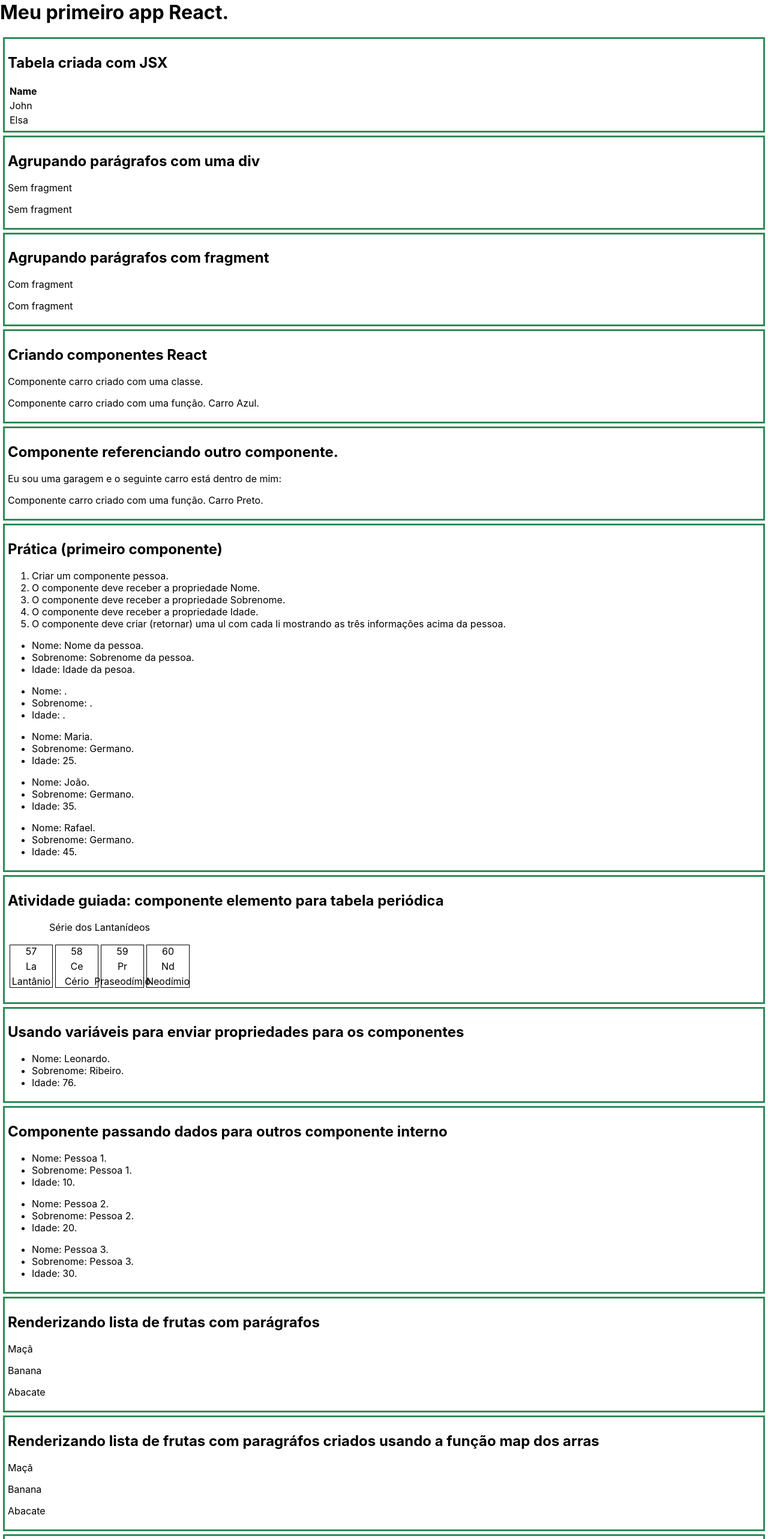
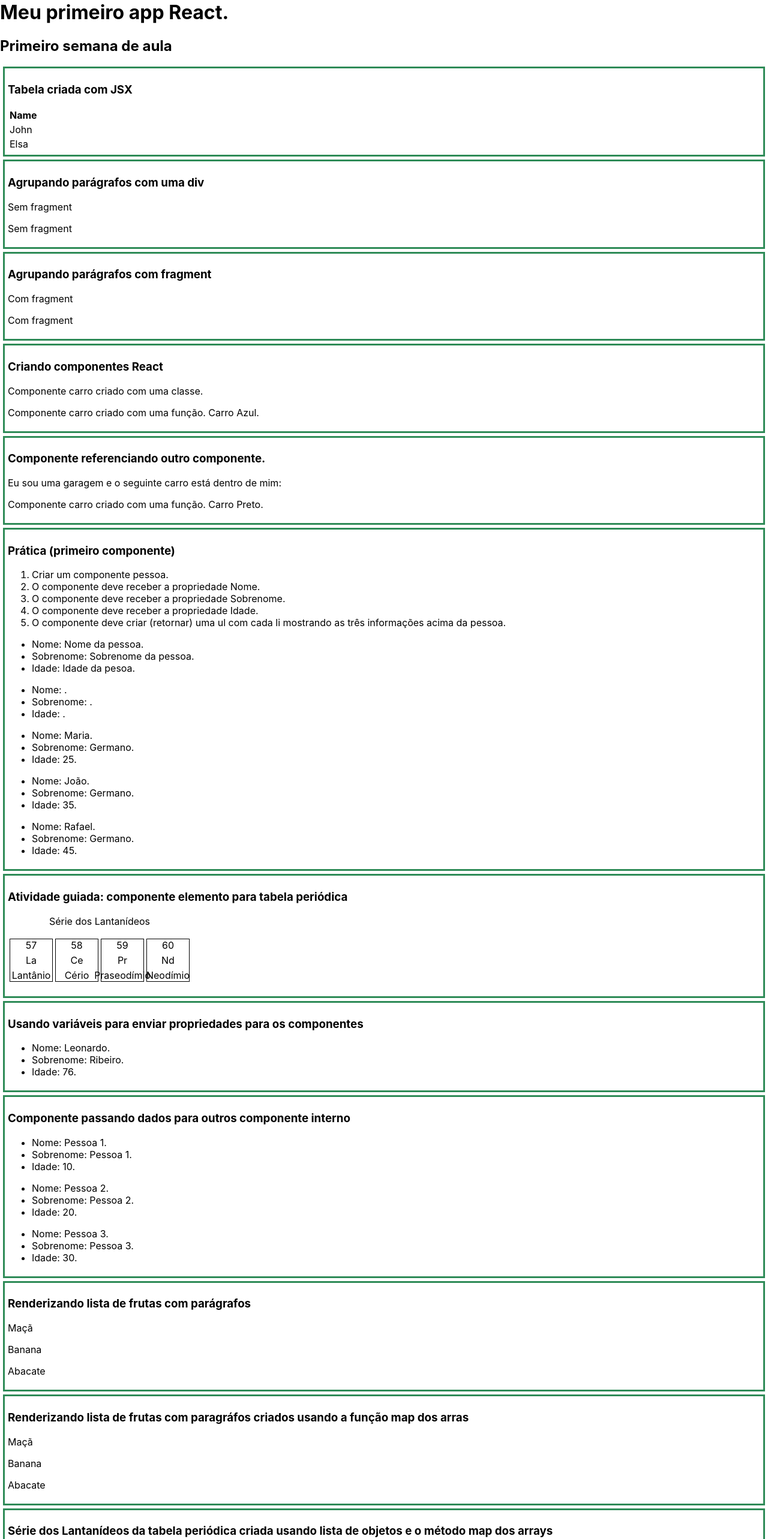
Before and after one commit to rsg73626/react-app-front-end-mackenzie-brasscom, a React (Create React App) app: page / in a window 1280 px wide. Shown: the part 20-2586 px from the top of the page at 60% size. Built offline with nearby package versions, Linux system fonts and the light colour scheme.

Commit message:
Atualizando estrutura da página principal.

```diff
--- a/src/Components/App/App.js
+++ b/src/Components/App/App.js
@@ -108,34 +108,39 @@ const secoes = [
     }
 ];
 
+function cliclouNoBotao() {
+    alert("Clicou no botão!");
+}
+
 function App() {
     return (
         <>
             <h1>Meu primeiro app React.</h1>
             <section>
+                <h2>Primeiro semana de aula</h2>
                 <article>
-                    <h2>Tabela criada com JSX</h2>
+                    <h3>Tabela criada com JSX</h3>
                     {tabela}
                 </article>
                 <article>
-                    <h2>Agrupando parágrafos com uma div</h2>
+                    <h3>Agrupando parágrafos com uma div</h3>
                     {doisParagrafos}
                 </article>
                 <article>
-                    <h2>Agrupando parágrafos com fragment</h2>
+                    <h3>Agrupando parágrafos com fragment</h3>
                     {doisParagrafosComFragment}
                 </article>
                 <article>
-                    <h2>Criando componentes React</h2>
+                    <h3>Criando componentes React</h3>
                     <CarroComClasse cor="Vermelho"/>
                     <Carro cor="Azul"/>
                 </article>
                 <article>
-                    <h2>Componente referenciando outro componente.</h2>
+                    <h3>Componente referenciando outro componente.</h3>
                     <Garagem />
                 </article>
                 <article>
-                    <h2>Prática (primeiro componente)</h2>
+                    <h3>Prática (primeiro componente)</h3>
                     <ol>
                         <li>Criar um componente pessoa.</li>
                         <li>O componente deve receber a propriedade Nome.</li>
@@ -151,7 +156,7 @@ function App() {
                     <Pessoa nome="Rafael" sobrenome="Germano" idade="45"/>
                 </article>
                 <article>
-                    <h2>Atividade guiada: componente elemento para tabela periódica</h2>
+                    <h3>Atividade guiada: componente elemento para tabela periódica</h3>
                     <table>
                         <caption>
                             Série dos Lantanídeos
@@ -173,58 +178,65 @@ function App() {
                     </table>
                 </article>
                 <article>
-                    <h2>Usando variáveis para enviar propriedades para os componentes</h2>
+                    <h3>Usando variáveis para enviar propriedades para os componentes</h3>
                     <Pessoa nome={nome} sobrenome={sobrenome} idade={idade}/>
                 </article>
                 <article>
-                    <h2>Componente passando dados para outros componente interno</h2>
+                    <h3>Componente passando dados para outros componente interno</h3>
                     <TresPessoas />
                 </article>
                 <article>
-                    <h2>Renderizando lista de frutas com parágrafos</h2>
+                    <h3>Renderizando lista de frutas com parágrafos</h3>
                     {paragrafosFrutas}
                 </article>
                 <article>
-                    <h2>Renderizando lista de frutas com paragráfos criados usando a função map dos arras</h2>
+                    <h3>Renderizando lista de frutas com paragráfos criados usando a função map dos arras</h3>
                     {paragrafosFrutasUsandoMap}
                 </article>
                 <article>
-                    <h2>Série dos Lantanídeos da tabela periódica criada usando lista de objetos e o método map dos arrays</h2>
+                    <h3>Série dos Lantanídeos da tabela periódica criada usando lista de objetos e o método map dos arrays</h3>
                     {serieLantanideosTabelaPeriodica}
                 </article>
                 <article>
-                    <h2>Pets</h2>
+                    <h3>Pets</h3>
 
                     <Pet tipo="Cachorro" raca="Vira-lata" nome="Neném" idade="8 anos" />
                     <Pet tipo="Cachorro" raca="Vira-lata" nome="Kaio" idade="8 anos" />
 
                 </article>
                 <article>
-                    <h2>Smartphone</h2>
+                    <h3>Smartphone</h3>
 
                     <Smartphone marca="Apple" modelo="iPhone 13" ano={2021} preco="R$ 15.000,00" />
 
                 </article>
                 <article>
-                    <h2>Clima</h2>
+                    <h3>Clima</h3>
 
                     <Clima local="São Paulo - SP" temp="28 graus" clima="Ensolarado" data="20/12/2021" max="30 graus" min="28 graus"/>
 
                 </article>
                 <article>
-                    <h2>Formulário de login criado com um componente React</h2>
+                    <h3>Formulário de login criado com um componente React</h3>
 
                     <Login />
 
                 </article>
                 <article>
-                    <h2>Definições</h2>
+                    <h3>Definições</h3>
                     <Definicoes lista={listaDeDefinicoes} />
                 </article>
                 <article>
-                    <h2>Dicionário</h2>
+                    <h3>Dicionário</h3>
 
                     <Dicionario secoes={secoes} />
+                </article>
+            </section>
+            <section>
+                <h2>Segunda semana de aula</h2>
+                <article>
+                    <h3>Eventos em React (usando o onclick)</h3>
+                    <button type="button" onClick={cliclouNoBotao}>Clique-me!</button>
                 </article>
             </section>
         </>
```
